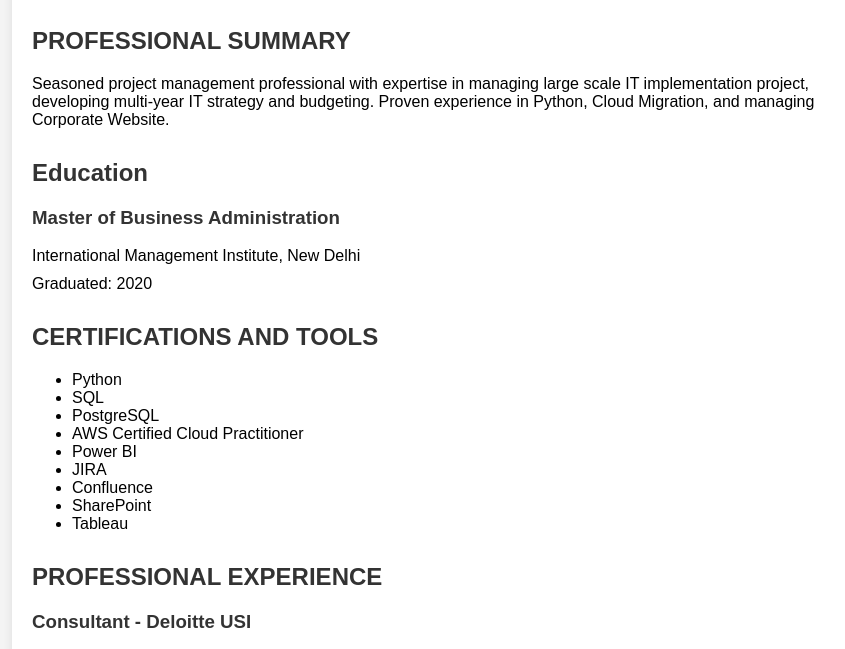
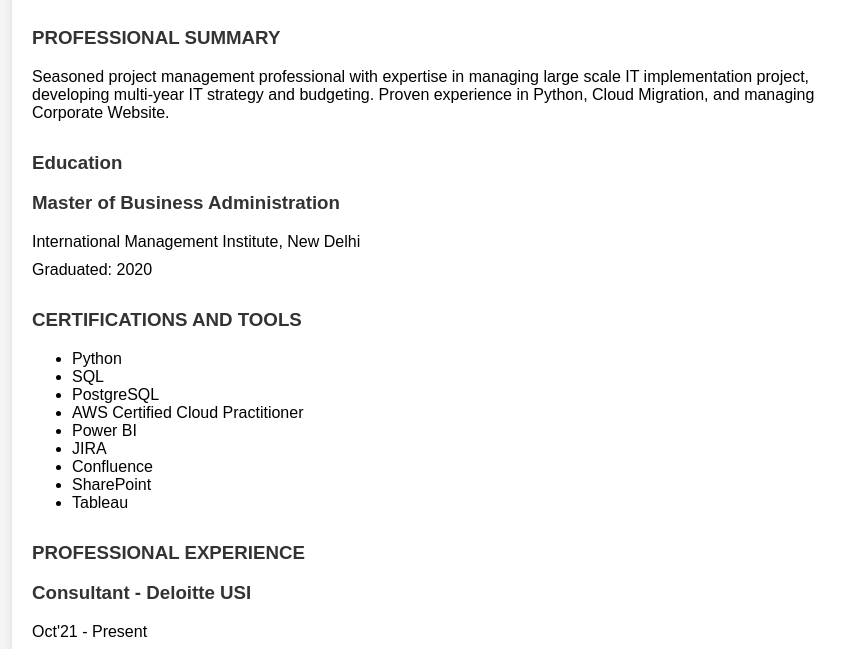
Before and after one commit to vaishnavaman10/Portfolio, a plain HTML site: page index.html in a window 1280 px wide. Shown: the part 129-778 px from the top of the page, without its empty margins (208-1053 px from the left). Drawn offline with Linux system fonts and the light colour scheme.

Commit message:
change headers font size

```diff
--- a/index.html
+++ b/index.html
@@ -41,19 +41,19 @@
         </header>
 
         <section class="section">
-            <h2>PROFESSIONAL SUMMARY</h2>
+            <h3>PROFESSIONAL SUMMARY</h3>
             <p>Seasoned project management professional with expertise in managing large scale IT implementation project, developing multi-year IT strategy and budgeting. Proven experience in Python, Cloud Migration, and managing Corporate Website.</p>
         </section>
 
         <section class="section">
-            <h2>Education</h2>
+            <h3>Education</h3>
             <h3>Master of Business Administration</h3>
             <p>International Management Institute, New Delhi</p>
             <p>Graduated: 2020</p>
         </section>
 
         <section class="section">
-            <h2>CERTIFICATIONS AND TOOLS</h2>
+            <h3>CERTIFICATIONS AND TOOLS</h3>
             <ul>
                 <li>Python</li>
                 <li>SQL</li>
@@ -68,7 +68,7 @@
         </section>
 
         <section class="section">
-            <h2>PROFESSIONAL EXPERIENCE</h2>
+            <h3>PROFESSIONAL EXPERIENCE</h3>
             <h3>Consultant - Deloitte USI</h3>
             <p>Oct'21 - Present</p>
             <ul>
@@ -114,7 +114,7 @@
 
 
             <section class="section">
-            <h2>Contact</h2>
+            <h3>Contact</h3>
             <p>Email: vaishnavaman@outlook.com</p>
             <p>Phone: +919033266515</p>
             <p>LinkedIn: <a href="#">https://www.linkedin.com/in/amanvaishnav/</a></p>
```
